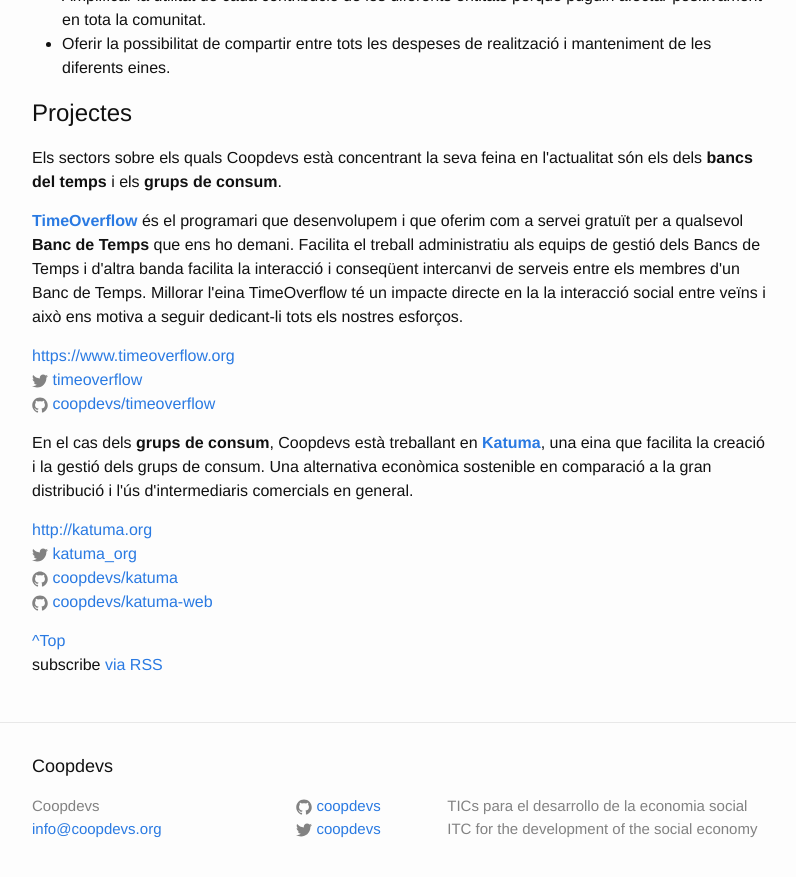
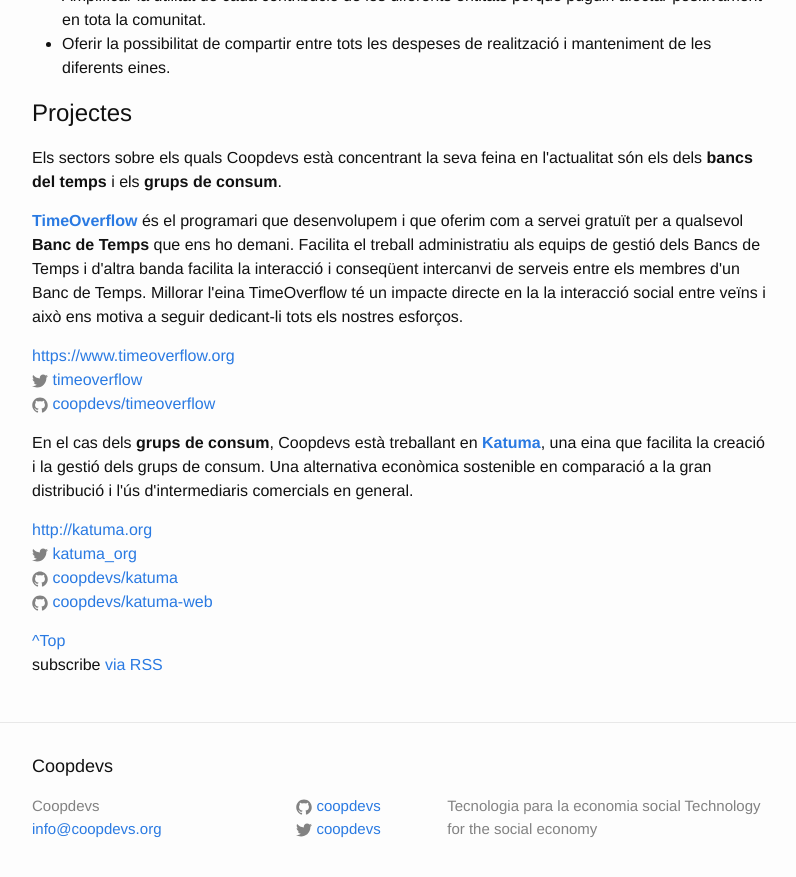
Before and after one commit to coopdevs/coopdevs.github.io.old, a Jekyll site: the page built from index.html, in a window 1280 px wide and 900 px high, scrolled down 3489 px. Shown: the top 877 px of the window, without its empty margins (238-1034 px from the left). Built offline with Jekyll 4.4.1, drawn with Linux system fonts in a browser that asks for light colours.

Commit message:
Update _config.yml

```diff
--- a/_config.yml
+++ b/_config.yml
@@ -9,8 +9,8 @@
 title: Coopdevs
 email: info@coopdevs.org
 description: > # this means to ignore newlines until "baseurl:"
-  TICs para el desarrollo de la economia social
-  ITC for the development of the social economy
+  Tecnologia para la economia social
+  Technology for the social economy
 baseurl: "" # the subpath of your site, e.g. /blog
 url: "http://coopdevs.org" # the base hostname & protocol for your site
 twitter_username: coopdevs
```
